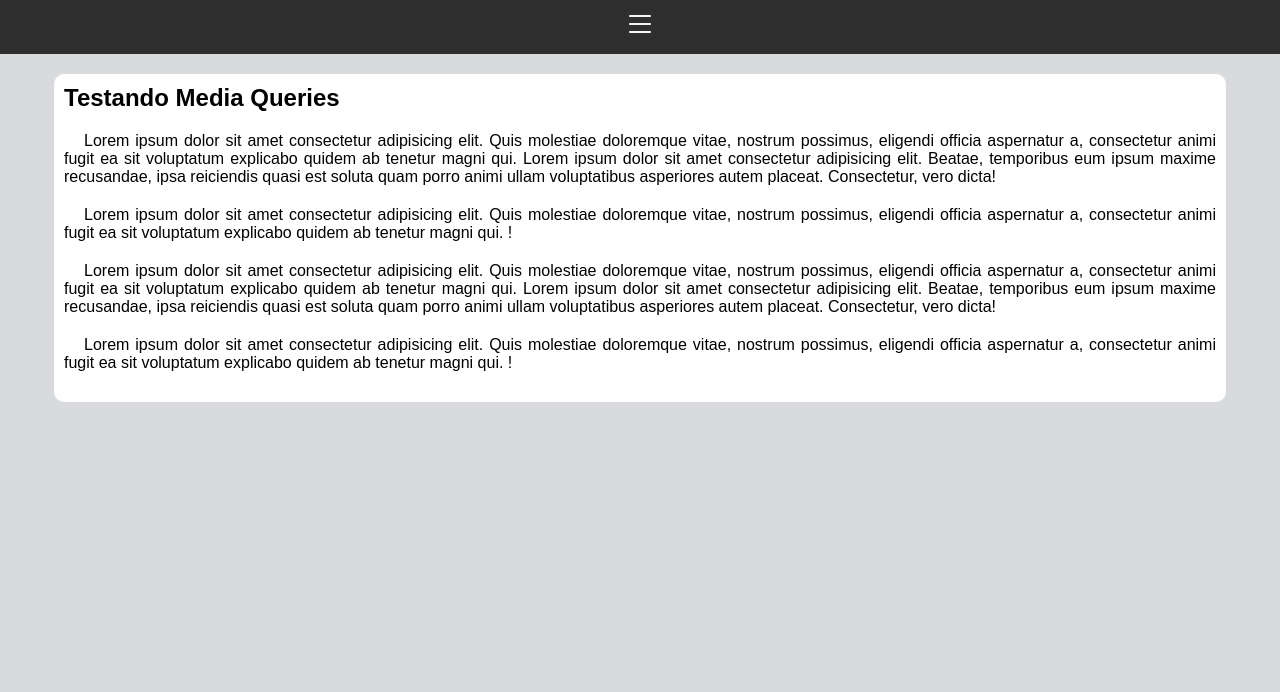
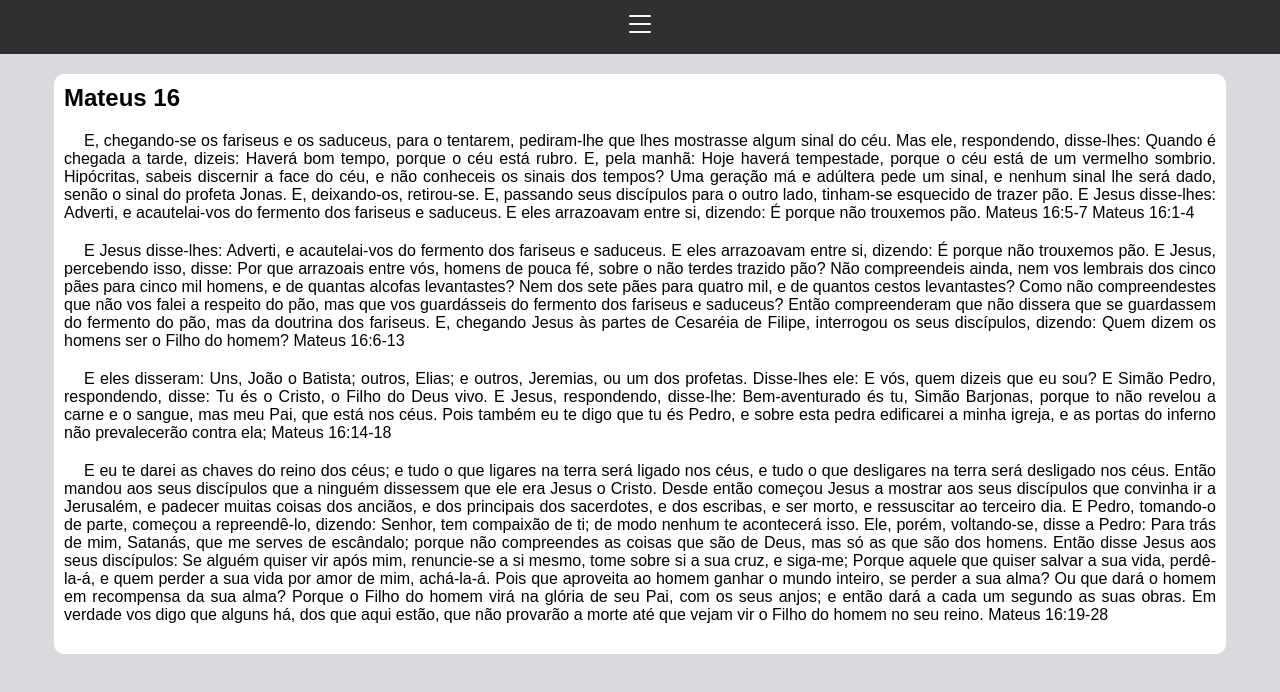
Before and after one commit to lmfrigerio/html-css, a plain HTML site: page exercicios/ex026/mq005/index.html in a window 1280 px wide. Shown: the part 60-752 px from the top of the page. Drawn offline with nearby package versions, Linux system fonts and the light colour scheme.

Commit message:
Update index.html

```diff
--- a/exercicios/ex026/mq005/index.html
+++ b/exercicios/ex026/mq005/index.html
@@ -27,11 +27,46 @@
 
     <main>
         <article>
-             <h2>Testando Media Queries</h2>
-             <p>Lorem ipsum dolor sit amet consectetur adipisicing elit. Quis molestiae doloremque vitae, nostrum possimus, eligendi officia aspernatur a, consectetur animi fugit ea sit voluptatum explicabo quidem ab tenetur magni qui. Lorem ipsum dolor sit amet consectetur adipisicing elit. Beatae, temporibus eum ipsum maxime recusandae, ipsa reiciendis quasi est soluta quam porro animi ullam voluptatibus asperiores autem placeat. Consectetur, vero dicta!</p>
-             <p>Lorem ipsum dolor sit amet consectetur adipisicing elit. Quis molestiae doloremque vitae, nostrum possimus, eligendi officia aspernatur a, consectetur animi fugit ea sit voluptatum explicabo quidem ab tenetur magni qui. !</p>
-             <p>Lorem ipsum dolor sit amet consectetur adipisicing elit. Quis molestiae doloremque vitae, nostrum possimus, eligendi officia aspernatur a, consectetur animi fugit ea sit voluptatum explicabo quidem ab tenetur magni qui. Lorem ipsum dolor sit amet consectetur adipisicing elit. Beatae, temporibus eum ipsum maxime recusandae, ipsa reiciendis quasi est soluta quam porro animi ullam voluptatibus asperiores autem placeat. Consectetur, vero dicta!</p>
-             <p>Lorem ipsum dolor sit amet consectetur adipisicing elit. Quis molestiae doloremque vitae, nostrum possimus, eligendi officia aspernatur a, consectetur animi fugit ea sit voluptatum explicabo quidem ab tenetur magni qui. !</p>
+             <h2>Mateus 16</h2>
+             <p>E, chegando-se os fariseus e os saduceus, para o tentarem, pediram-lhe que lhes mostrasse algum sinal do céu.
+                Mas ele, respondendo, disse-lhes: Quando é chegada a tarde, dizeis: Haverá bom tempo, porque o céu está rubro.
+                E, pela manhã: Hoje haverá tempestade, porque o céu está de um vermelho sombrio. Hipócritas, sabeis discernir a face do céu, e não conheceis os sinais dos tempos?
+                Uma geração má e adúltera pede um sinal, e nenhum sinal lhe será dado, senão o sinal do profeta Jonas. E, deixando-os, retirou-se. E, passando seus discípulos para o outro lado, tinham-se esquecido de trazer pão.
+                E Jesus disse-lhes: Adverti, e acautelai-vos do fermento dos fariseus e saduceus.
+                E eles arrazoavam entre si, dizendo: É porque não trouxemos pão.
+
+                Mateus 16:5-7
+
+                Mateus 16:1-4</p>
+             <p>E Jesus disse-lhes: Adverti, e acautelai-vos do fermento dos fariseus e saduceus.
+                E eles arrazoavam entre si, dizendo: É porque não trouxemos pão.
+                E Jesus, percebendo isso, disse: Por que arrazoais entre vós, homens de pouca fé, sobre o não terdes trazido pão?
+                Não compreendeis ainda, nem vos lembrais dos cinco pães para cinco mil homens, e de quantas alcofas levantastes?
+                Nem dos sete pães para quatro mil, e de quantos cestos levantastes?
+                Como não compreendestes que não vos falei a respeito do pão, mas que vos guardásseis do fermento dos fariseus e saduceus?
+                Então compreenderam que não dissera que se guardassem do fermento do pão, mas da doutrina dos fariseus.
+                E, chegando Jesus às partes de Cesaréia de Filipe, interrogou os seus discípulos, dizendo: Quem dizem os homens ser o Filho do homem?
+
+                Mateus 16:6-13</p>
+             <p>E eles disseram: Uns, João o Batista; outros, Elias; e outros, Jeremias, ou um dos profetas.
+                Disse-lhes ele: E vós, quem dizeis que eu sou?
+                E Simão Pedro, respondendo, disse: Tu és o Cristo, o Filho do Deus vivo.
+                E Jesus, respondendo, disse-lhe: Bem-aventurado és tu, Simão Barjonas, porque to não revelou a carne e o sangue, mas meu Pai, que está nos céus.
+                Pois também eu te digo que tu és Pedro, e sobre esta pedra edificarei a minha igreja, e as portas do inferno não prevalecerão contra ela;
+
+                Mateus 16:14-18</p>
+             <p>E eu te darei as chaves do reino dos céus; e tudo o que ligares na terra será ligado nos céus, e tudo o que desligares na terra será desligado nos céus.
+                Então mandou aos seus discípulos que a ninguém dissessem que ele era Jesus o Cristo.
+                Desde então começou Jesus a mostrar aos seus discípulos que convinha ir a Jerusalém, e padecer muitas coisas dos anciãos, e dos principais dos sacerdotes, e dos escribas, e ser morto, e ressuscitar ao terceiro dia.
+                E Pedro, tomando-o de parte, começou a repreendê-lo, dizendo: Senhor, tem compaixão de ti; de modo nenhum te acontecerá isso.
+                Ele, porém, voltando-se, disse a Pedro: Para trás de mim, Satanás, que me serves de escândalo; porque não compreendes as coisas que são de Deus, mas só as que são dos homens.
+                Então disse Jesus aos seus discípulos: Se alguém quiser vir após mim, renuncie-se a si mesmo, tome sobre si a sua cruz, e siga-me;
+                Porque aquele que quiser salvar a sua vida, perdê-la-á, e quem perder a sua vida por amor de mim, achá-la-á.
+                Pois que aproveita ao homem ganhar o mundo inteiro, se perder a sua alma? Ou que dará o homem em recompensa da sua alma?
+                Porque o Filho do homem virá na glória de seu Pai, com os seus anjos; e então dará a cada um segundo as suas obras.
+                Em verdade vos digo que alguns há, dos que aqui estão, que não provarão a morte até que vejam vir o Filho do homem no seu reino.
+
+                Mateus 16:19-28</p>
     </main>
 
     <script>
```
